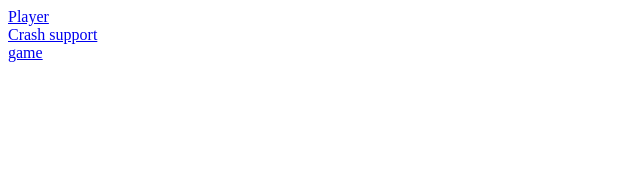
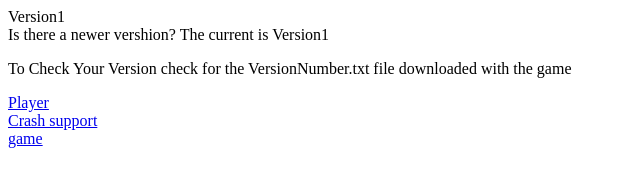
Before and after one commit to Triple7Rules/unitycar, a plain HTML site: page index.html in a window 1280 px wide. Shown: the whole page, without its empty margins (0-640 px from the left). Drawn offline with Linux system fonts and the light colour scheme.

Commit message:
Update index.html

```diff
--- a/index.html
+++ b/index.html
@@ -1,5 +1,8 @@
 </DOCTYPE html>
 <html>
+  <title>Download</title>
+  <p>Version1<br>Is there a newer vershion? The current is Version1</p>
+  <p>To Check Your Version check for the VersionNumber.txt file downloaded with the game</p>
 <a href="https://triple7rules.github.io/unitycar/UnityPlayer.dll" download>Player</a><br>
 <a href="https://triple7rules.github.io/unitycar/UnityCrashHandler32.exe" download>Crash support</a><br>
 
```
